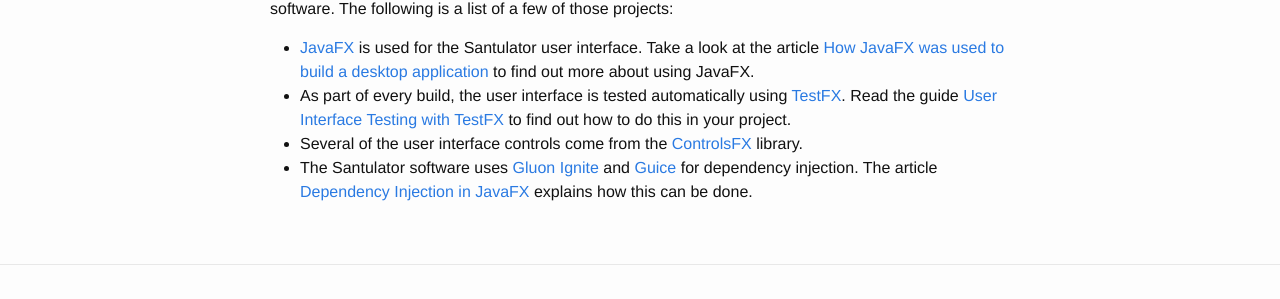
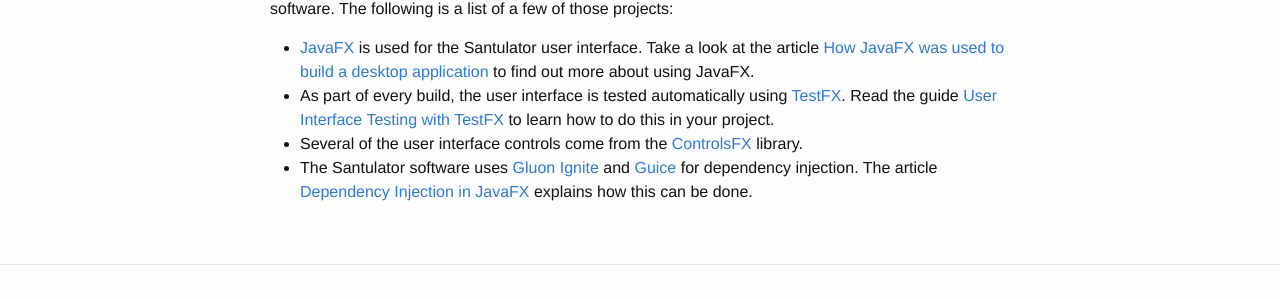
Before and after one commit to Santulator/santulator.github.io, a Jekyll site: the page built from about.md, in a window 1280 px wide. Shown: the part 407-706 px from the top of the page. Built offline with Jekyll 4.4.1, drawn with Linux system fonts in a browser that asks for light colours.

Commit message:
Minor text improvement

```diff
--- a/about.md
+++ b/about.md
@@ -19,7 +19,7 @@
 Santulator wouldn't be possible without the amazing work of others on some great Open Source software.  The following is a list of a few of those projects:
 
 * [JavaFX] is used for the Santulator user interface.  Take a look at the article [How JavaFX was used to build a desktop application] to find out more about using JavaFX.
-* As part of every build, the user interface is tested automatically using [TestFX].  Read the guide [User Interface Testing with TestFX] to find out how to do this in your project.
+* As part of every build, the user interface is tested automatically using [TestFX].  Read the guide [User Interface Testing with TestFX] to learn how to do this in your project.
 * Several of the user interface controls come from the [ControlsFX] library.
 * The Santulator software uses [Gluon Ignite] and [Guice] for dependency injection.  The article [Dependency Injection in JavaFX] explains how this can be done.
 
```
